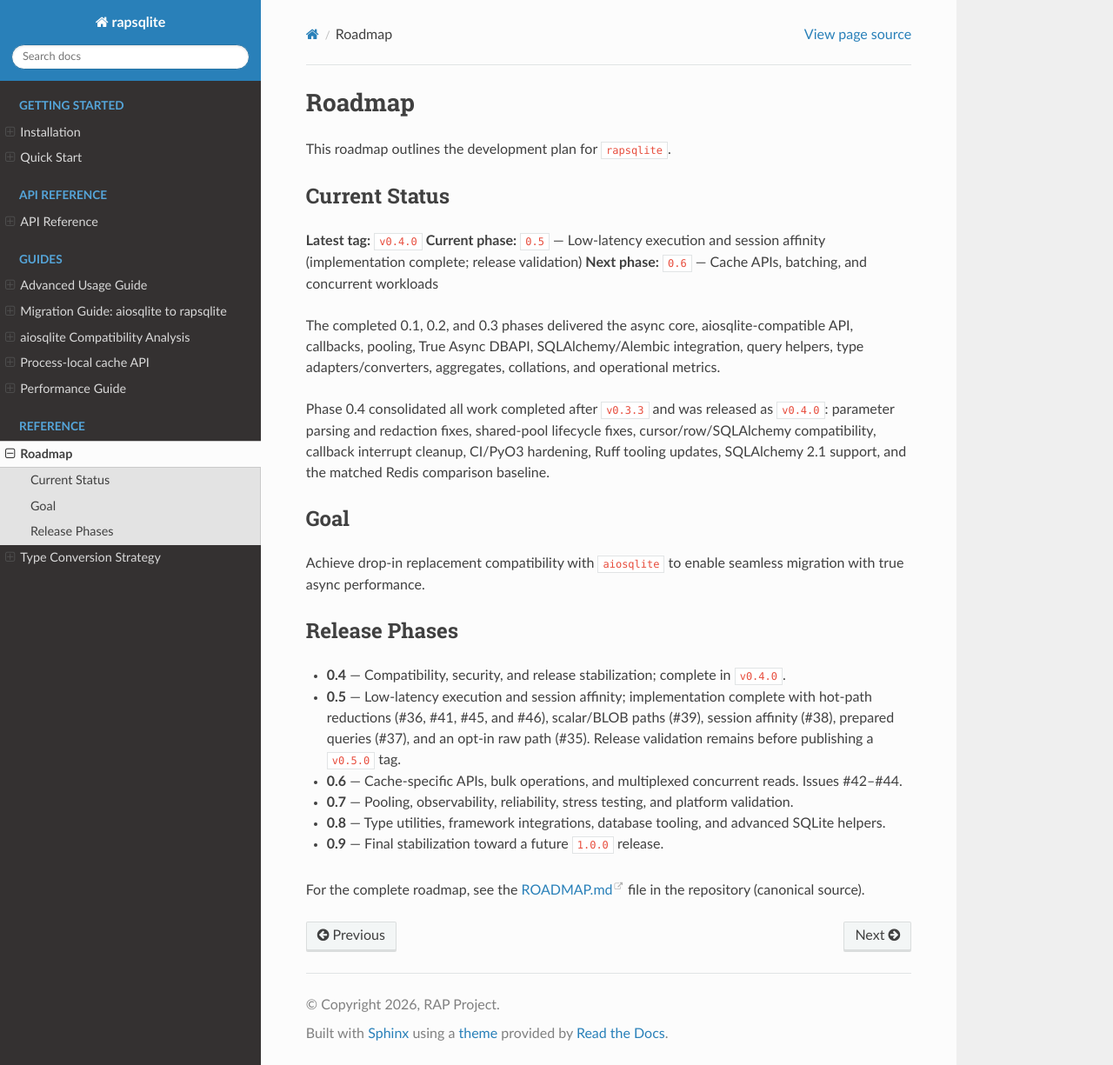
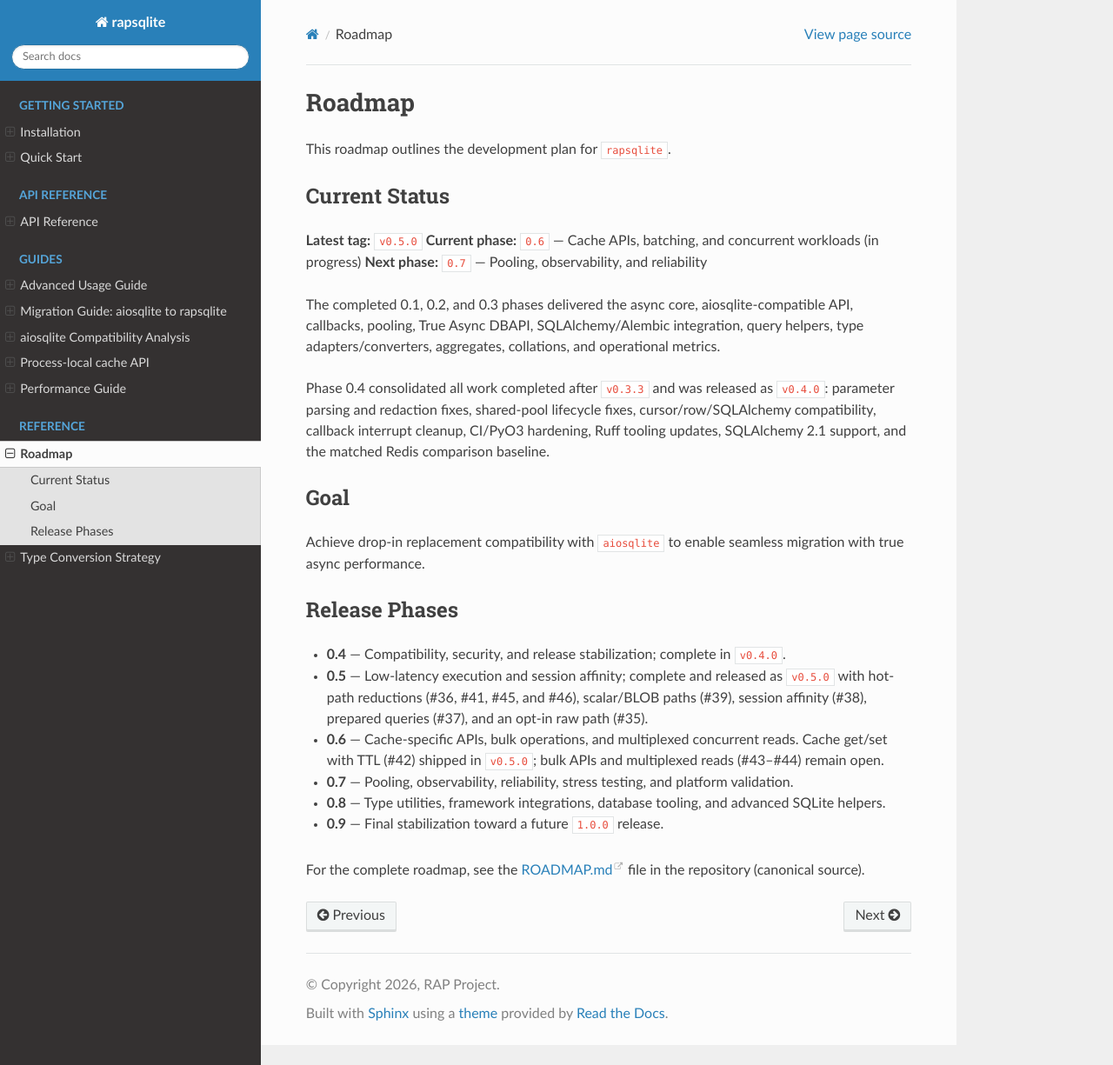
Before and after one commit to eddiethedean/rapsqlite, a Sphinx documentation site: the page built from docs/reference/roadmap.rst, in a window 1280 px wide and 1225 px high. Shown: the whole window at 87% size. Built offline with Sphinx 7.4.7 and the Read the Docs theme 3.1.0, drawn with Linux system fonts in a browser that asks for light colours.

Commit message:
docs: mark phase 0.5 released

```diff
--- a/docs/reference/roadmap.rst
+++ b/docs/reference/roadmap.rst
@@ -6,9 +6,9 @@
 Current Status
 --------------
 
-**Latest tag:** ``v0.4.0``
-**Current phase:** ``0.5`` — Low-latency execution and session affinity (implementation complete; release validation)
-**Next phase:** ``0.6`` — Cache APIs, batching, and concurrent workloads
+**Latest tag:** ``v0.5.0``
+**Current phase:** ``0.6`` — Cache APIs, batching, and concurrent workloads (in progress)
+**Next phase:** ``0.7`` — Pooling, observability, and reliability
 
 The completed 0.1, 0.2, and 0.3 phases delivered the async core, aiosqlite-compatible API, callbacks, pooling, True Async DBAPI, SQLAlchemy/Alembic integration, query helpers, type adapters/converters, aggregates, collations, and operational metrics.
 
@@ -23,8 +23,8 @@
 --------------
 
 * **0.4** — Compatibility, security, and release stabilization; complete in ``v0.4.0``.
-* **0.5** — Low-latency execution and session affinity; implementation complete with hot-path reductions (#36, #41, #45, and #46), scalar/BLOB paths (#39), session affinity (#38), prepared queries (#37), and an opt-in raw path (#35). Release validation remains before publishing a ``v0.5.0`` tag.
-* **0.6** — Cache-specific APIs, bulk operations, and multiplexed concurrent reads. Issues #42–#44.
+* **0.5** — Low-latency execution and session affinity; complete and released as ``v0.5.0`` with hot-path reductions (#36, #41, #45, and #46), scalar/BLOB paths (#39), session affinity (#38), prepared queries (#37), and an opt-in raw path (#35).
+* **0.6** — Cache-specific APIs, bulk operations, and multiplexed concurrent reads. Cache get/set with TTL (#42) shipped in ``v0.5.0``; bulk APIs and multiplexed reads (#43–#44) remain open.
 * **0.7** — Pooling, observability, reliability, stress testing, and platform validation.
 * **0.8** — Type utilities, framework integrations, database tooling, and advanced SQLite helpers.
 * **0.9** — Final stabilization toward a future ``1.0.0`` release.
```
Also changed, not shown: CHANGELOG.md (+4 -3 lines), README.md (+2 -2 lines), docs/ROADMAP.md (+19 -13 lines).
